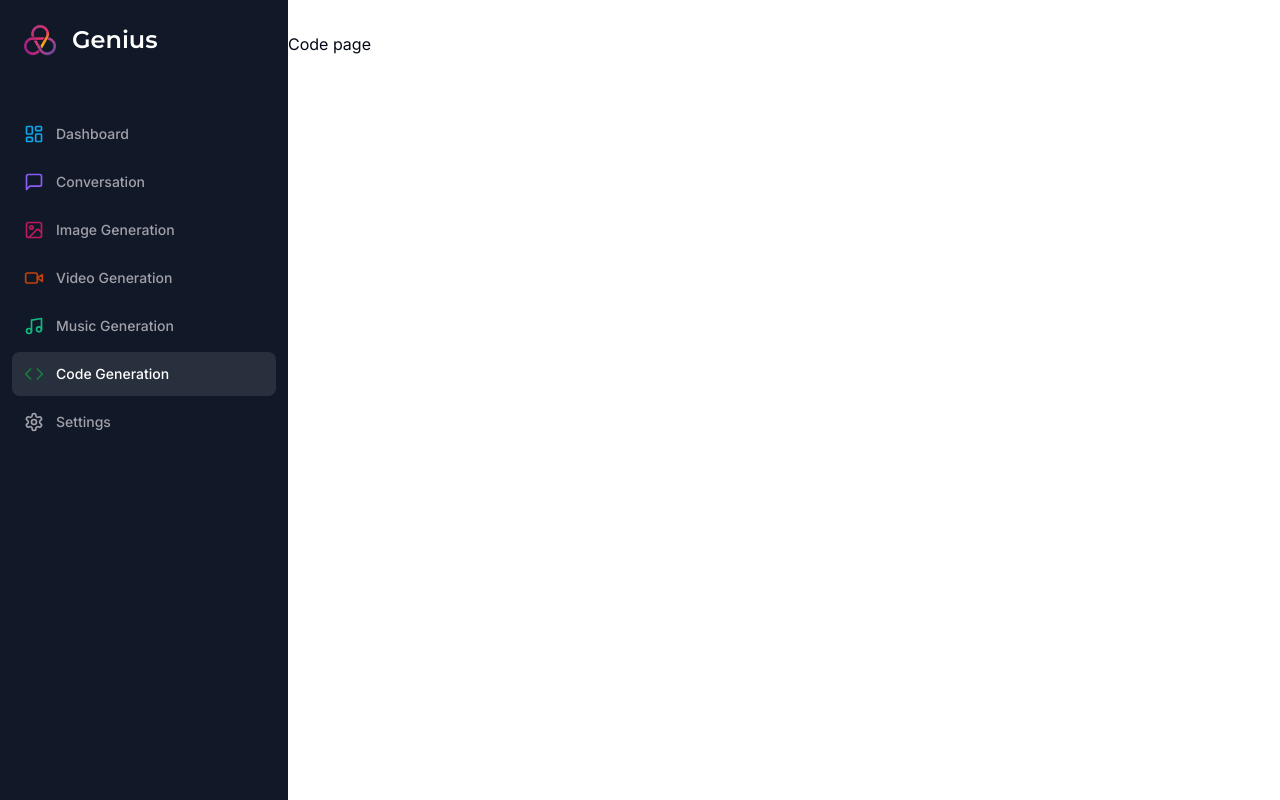
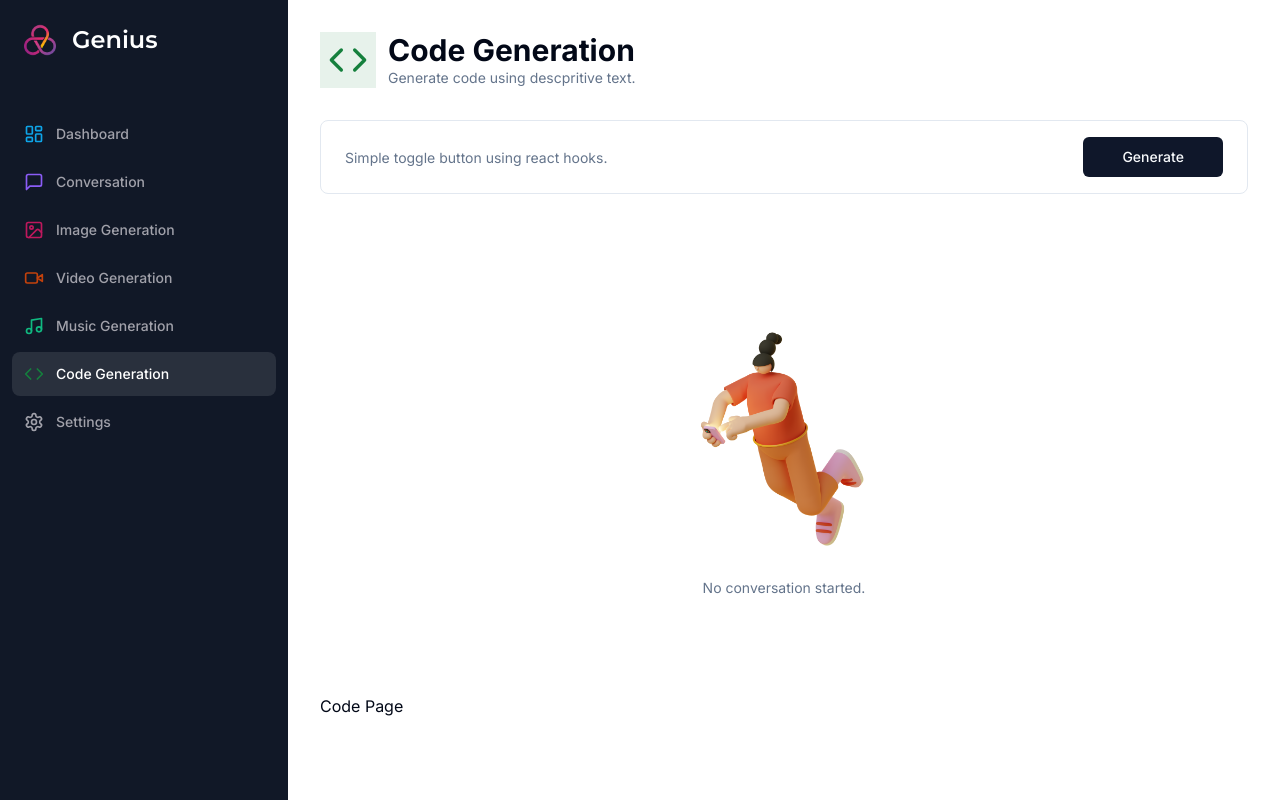
Before and after one commit to kbefff/ai-saas, a Next.js app: page /code in a window 1280 px wide. Built offline with nearby package versions, Linux system fonts and the light colour scheme.

Commit message:
add some of page code

```diff
--- a/app/(dashboard)/(routes)/code/page.tsx
+++ b/app/(dashboard)/(routes)/code/page.tsx
@@ -1,6 +1,122 @@
+"use client"
+import { zodResolver } from "@hookform/resolvers/zod"
+import axios from 'axios'
+import { Code } from 'lucide-react'
+import { useRouter } from 'next/navigation'
+import { useState } from 'react'
+import { useForm } from 'react-hook-form'
+import ReactMarkdown from "react-markdown";
+import * as z from "zod"
+
+import { BotAvatar } from '@/components/bot-avatar'
+import { Empty } from "@/components/empty"
+import { Heading } from '@/components/heading'
+import { Loader } from "@/components/loader"
+import { Button } from "@/components/ui/button"
+import { Form, FormControl, FormField, FormItem } from '@/components/ui/form'
+import { Input } from "@/components/ui/input"
+import { UserAvatar } from '@/components/user-avatar'
+
+import { formSchema } from "@/app/(dashboard)/(routes)/conversation/constants"
+
+import { cn } from '@/lib/utils'
+
 const CodePage = () => {
-    return(
-        <div>Code page</div>
+    const router = useRouter()
+    const [messages, setMessages] = useState<{ content: string, role: string }[]>([]);
+
+
+    const form = useForm<z.infer<typeof formSchema>>({ // control form validation
+        resolver: zodResolver(formSchema),
+        defaultValues: {
+            prompt: ""
+        }
+    })
+
+    //control loading state for form
+    const isLoading = form.formState.isSubmitting
+
+    const onSubmit = async (values: z.infer<typeof formSchema>) => {
+        console.log("submitted!")
+        // try {
+        //     const userMessage = {
+        //         content: values.prompt,
+        //         role: "user"
+        //     };
+        //     const newMessages = [...messages, userMessage];
+
+        //     const response = await axios.post("/api/code", { messages: newMessages });
+        //     setMessages(current => [...current, userMessage, response.data]);
+
+
+        //     form.reset();
+        // } catch (error: any) {
+        //     console.log(error);
+        // } finally {
+        //     router.refresh();
+        // }
+    };
+
+    return (
+        <div>
+            <Heading
+                title="Code Generation"
+                description="Generate code using descpritive text."
+                icon={Code}
+                iconColor="text-green-700"
+                bgColor="bg-green-700/10"
+            />
+            <div className="px-4 lg:px-8">
+                <div>
+                    <Form {...form}>
+                        <form
+                            onSubmit={form.handleSubmit(onSubmit)}
+                            className="
+                                rounded-lg
+                                border
+                                w-full
+                                p-4
+                                px-3
+                                md:px-6
+                                focus-within:shadow-sm
+                                grid
+                                grid-cols-12
+                                gap-2">
+                            <FormField
+                                name="prompt"
+                                render={({ field }: any) => (
+                                    <FormItem className="col-span-12 lg:col-span-10">
+                                        <FormControl className="m-0 p-0">
+                                            <Input
+                                                className="border-0 outline-none focus-visible:ring-0 focus-visible:ring-transparent"
+                                                disabled={isLoading}
+                                                placeholder="Simple toggle button using react hooks."
+                                                {...field}
+                                            />
+                                        </FormControl>
+                                    </FormItem>
+                                )}
+                            />
+                            <Button className="col-span-12 lg:col-span-2 w-full" disabled={isLoading}>
+                                Generate
+                            </Button>
+                        </form>
+                    </Form>
+                </div>
+                <div className="space-y-4 mt-4">
+                    {isLoading && (
+                        <div className="p-8 rounded-lg w-full flex items-center justify-center bg-muted">
+                            <Loader />
+                        </div>
+                    )}
+                    {messages.length === 0 && !isLoading && (
+                        <Empty label="No conversation started." />
+                    )}
+                    <div> Code Page</div>
+
+                </div>
+            </div>
+        </div>
     )
 }
 
```
